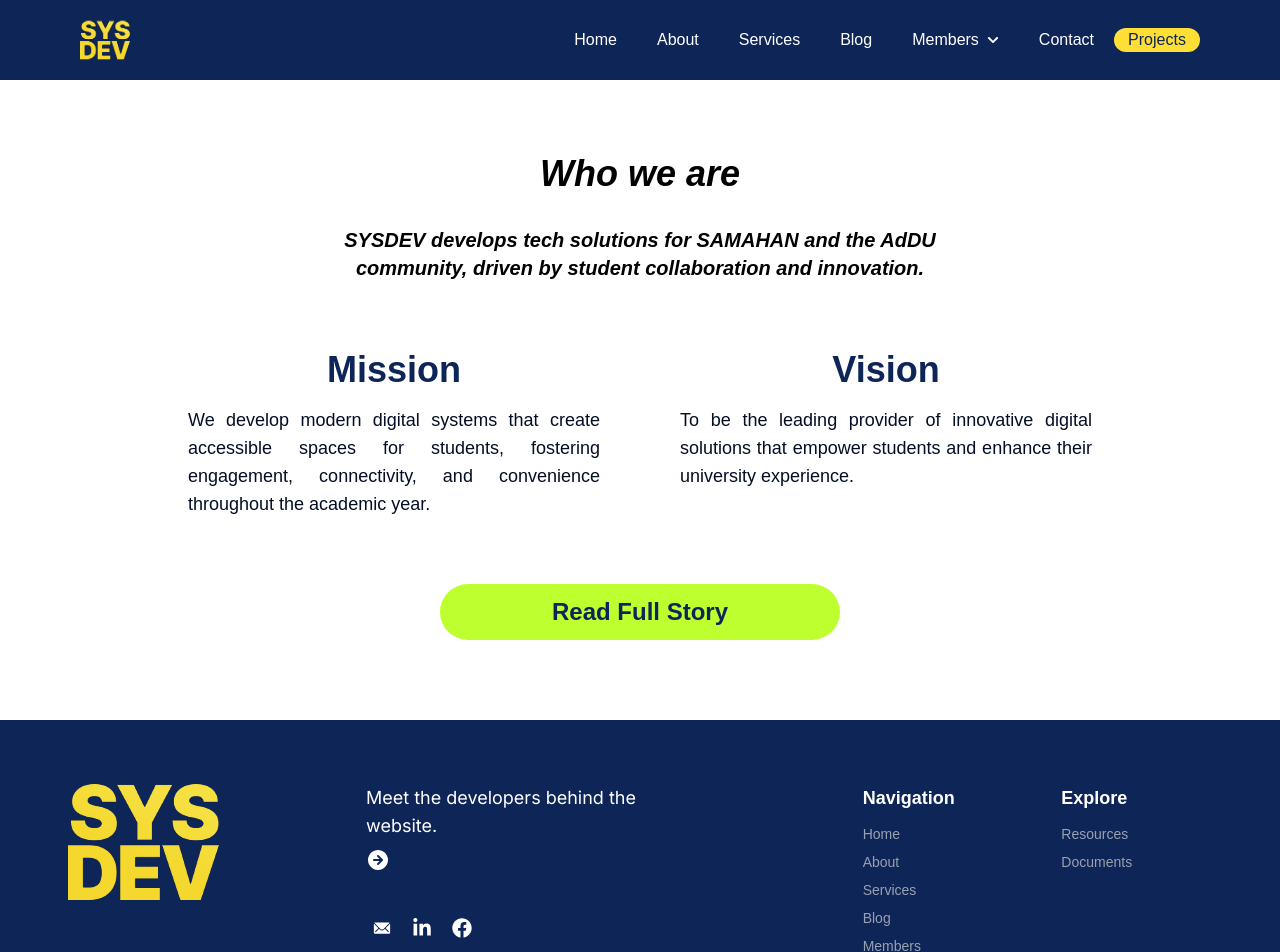
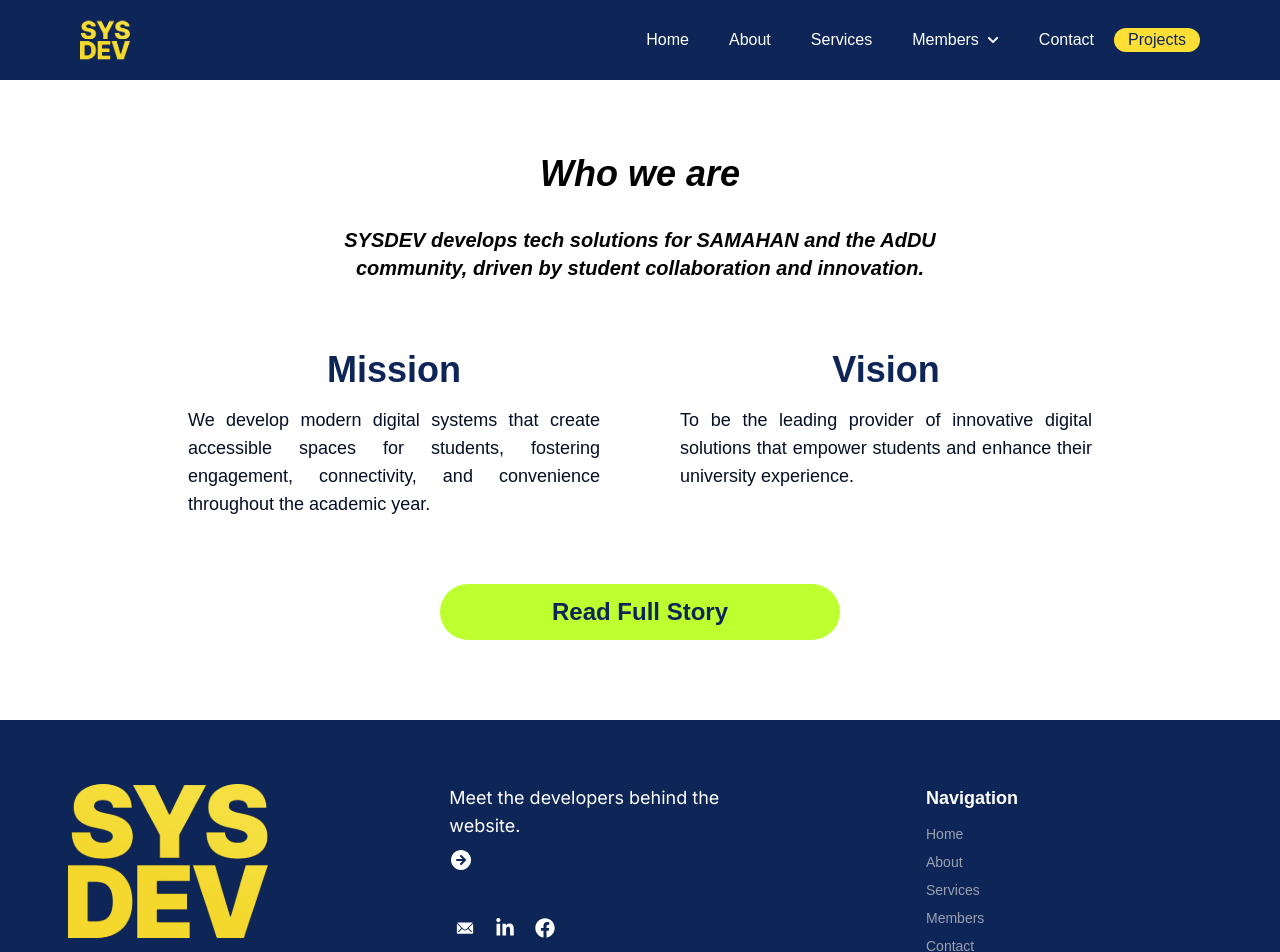
Before and after one commit to SAMAHAN-Systems-Development/sysdev-website-frontend, a Next.js app: page / in a window 1280 px wide. Shown: the top 952 px of the page. Built offline with nearby package versions, Linux system fonts and the light colour scheme.

Commit message:
chore: remove inaccessible pages

```diff
--- a/src/components/ui/Footer.tsx
+++ b/src/components/ui/Footer.tsx
@@ -48,7 +48,6 @@ const getSocialIcon = (type: string) => {
 export default function Footer({ className = "" }: FooterProps) {
     const {
         mainNavigation: navigationLinks,
-        footerExplore: exploreLinks,
         socialMedia: socialMediaData
     } = allLinksData as AllLinks;
 
@@ -78,7 +77,7 @@ export default function Footer({ className = "" }: FooterProps) {
     );
 
     return (
-        <footer className={`bg-blue3 text-white py-16 px-4 sm:px-6 md:px-8 lg:px-17 ${className}`}>
+        <footer className={`bg-blue3 text-white py-16 px-4 sm:px-6 md:px-17 ${className}`}>
             <div className="container mx-auto max-w-7xl">
 
                 <div className="block md:hidden space-y-10">
@@ -118,19 +117,19 @@ export default function Footer({ className = "" }: FooterProps) {
                     </div>
 
                     <div className="flex justify-center">
-                        <div className="grid grid-cols-2 gap-x-25 text-sm">
-                            <div className="text-left">
+                        <div className="grid gap-x-25 text-sm">
+                            <div className="text-center">
                                 {renderLinkList(navigationLinks, "Navigation")}
                             </div>
-                            <div className="text-left">
+                            {/* <div className="text-left">
                                 {renderLinkList(exploreLinks, "Explore")}
-                            </div>
+                            </div> */}
                         </div>
                     </div>
                 </div>
 
-                <div className="hidden md:grid md:grid-cols-4 lg:grid-cols-12 gap-6 md:gap-8 lg:gap-12">
-                    <div className="md:col-span-1 lg:col-span-2">
+                <div className="hidden md:grid md:grid-cols-7 lg:grid-cols-12 gap-6 md:gap-8 lg:gap-12">
+                    <div className="md:col-span-2 lg:col-span-3">
                         <Image
                             src="/images/SysDevLogo.svg"
                             alt="SAMAHAN Systems Development Logo"
@@ -140,7 +139,7 @@ export default function Footer({ className = "" }: FooterProps) {
                         />
                     </div>
 
-                    <div className="md:col-span-1 lg:col-span-4 lg:col-start-4 space-y-2">
+                    <div className="md:col-span-3 lg:col-span-4 lg:col-start-5 space-y-2">
                         <p className="text-white md:text-sm lg:text-lg max-w-xs font-inter mb-2">Meet the developers behind the website.</p>
                         <Link href={"/"}>
                             <TbCircleArrowRightFilled className="text-white hover:text-yellow2 transition-colors md:w-5 md:h-5 lg:w-6 lg:h-6" />
@@ -164,12 +163,12 @@ export default function Footer({ className = "" }: FooterProps) {
                             })}
                         </div>
                     </div>
-                    <div className="md:col-span-1 lg:col-span-2 lg:col-start-9 space-y-4">
+                    <div className="md:col-span-1 lg:col-span-4 lg:col-start-10 space-y-4">
                         {renderLinkList(navigationLinks, "Navigation")}
                     </div>
-                    <div className="md:col-span-1 lg:col-span-2 lg:col-start-11 space-y-4">
+                    {/* <div className="md:col-span-1 lg:col-span-2 lg:col-start-11 space-y-4">
                         {renderLinkList(exploreLinks, "Explore")}
-                    </div>
+                    </div> */}
                 </div>
             </div >
         </footer >
--- a/src/components/ui/NavigationBar.tsx
+++ b/src/components/ui/NavigationBar.tsx
@@ -37,19 +37,6 @@ const NavigationBar = () => {
   const [compactMenuOpen, setCompactMenuOpen] = useState(false);
 
   const router = useRouter();
-
-  const handleDropdownMouseEnter = (label: string) => {
-    if (leaveTimeoutRef.current) {
-      clearTimeout(leaveTimeoutRef.current);
-    }
-    setOpenDropdownLabel(label);
-  };
-
-  const handleDropdownMouseLeave = () => {
-    leaveTimeoutRef.current = setTimeout(() => {
-      setOpenDropdownLabel(null);
-    }, 200);
-  };
 
   const handleDesktopDropdownToggleClick = (event: React.MouseEvent, label: string, href: string, hasSubLinks?: boolean) => {
     if (hasSubLinks) {
@@ -91,8 +78,6 @@ const NavigationBar = () => {
             <div
               key={link.label}
               className="relative"
-              onMouseEnter={link.subLinks ? () => handleDropdownMouseEnter(link.label) : undefined}
-              onMouseLeave={link.subLinks ? handleDropdownMouseLeave : undefined}
             >
               <Link
                 href={link.href}
@@ -115,9 +100,7 @@ const NavigationBar = () => {
               </Link>
               {link.subLinks && openDropdownLabel === link.label && (
                 <div
-                  className="absolute top-full left-1/2 -translate-x-1/2 mt-2 w-max bg-blue3 rounded-lg shadow-lg z-50 overflow-hidden"
-                  onMouseEnter={() => handleDropdownMouseEnter(link.label)}
-                  onMouseLeave={handleDropdownMouseLeave}
+                  className="absolute top-full left-1/2 -translate-x-1/2 mt-10 w-max bg-blue3 rounded-lg shadow-lg z-50 overflow-hidden"
                 >
                   {link.subLinks.map((subLink) => (
                     <Link
--- a/src/data/compactNavLinks.json
+++ b/src/data/compactNavLinks.json
@@ -3,16 +3,14 @@
     { "href": "/", "label": "Home" },
     { "href": "/about-us", "label": "About" },
     { "href": "/services", "label": "Services" },
-    { "href": "/blog", "label": "Blog" },
-    { "href": "/members", "label": "Members" },
+    { "href": "/members?department=Officers", "label": "Members" },
     { "href": "/contact", "label": "Contact" }
   ],
   "mobileCompactMenuLinks": [
     { "href": "/", "label": "Home" },
     { "href": "/about-us", "label": "About" },
     { "href": "/services", "label": "Services" },
-    { "href": "/blog", "label": "Blog" },
-    { "href": "/members", "label": "Members" },
+    { "href": "/members?department=Officers", "label": "Members" },
     { "href": "/contact", "label": "Contact" },
     { "href": "/projects", "label": "Projects" }
   ]
--- a/src/data/navLinks.json
+++ b/src/data/navLinks.json
@@ -3,28 +3,22 @@
     { "href": "/", "label": "Home" },
     { "href": "/about-us", "label": "About" },
     { "href": "/services", "label": "Services" },
-    { "href": "/blog", "label": "Blog" },
     {
       "href": "/members",
       "label": "Members",
       "subLinks": [
-        { "href": "/members/alumni", "label": "Alumni" },
-        { "href": "/members/officers", "label": "Officers" },
-        { "href": "/members/front-end", "label": "Front-End" },
-        { "href": "/members/back-end", "label": "Back-End" },
-        { "href": "/members/full-stack", "label": "Full-Stack" },
-        { "href": "/members/ui-ux", "label": "UI/UX" },
-        { "href": "/members/dev-ops", "label": "DevOps" },
-        { "href": "/members/qa", "label": "QA" },
-        { "href": "/members/creatives", "label": "Creatives" }
+        { "href": "/members?department=Officers", "label": "Officers" },
+        { "href": "/members?department=Front-End", "label": "Front-End" },
+        { "href": "/members?department=Back-End", "label": "Back-End" },
+        { "href": "/members?department=Full-Stack", "label": "Full-Stack" },
+        { "href": "/members?department=UI%2FUX", "label": "UI/UX" },
+        { "href": "/members?department=DevOps", "label": "DevOps" },
+        { "href": "/members?department=QA", "label": "QA" },
+        { "href": "/members?department=Creatives", "label": "Creatives" }
       ]
     },
     { "href": "/contact-us", "label": "Contact" },
     { "href": "/projects", "label": "Projects" }
-  ],
-  "footerExplore": [
-    { "label": "Resources", "href": "/resources" },
-    { "label": "Documents", "href": "/documents" }
   ],
   "socialMedia": [
     { "type": "email", "href": "mailto:samahan.sd@addu.edu.ph", "label": "Email" },
```
